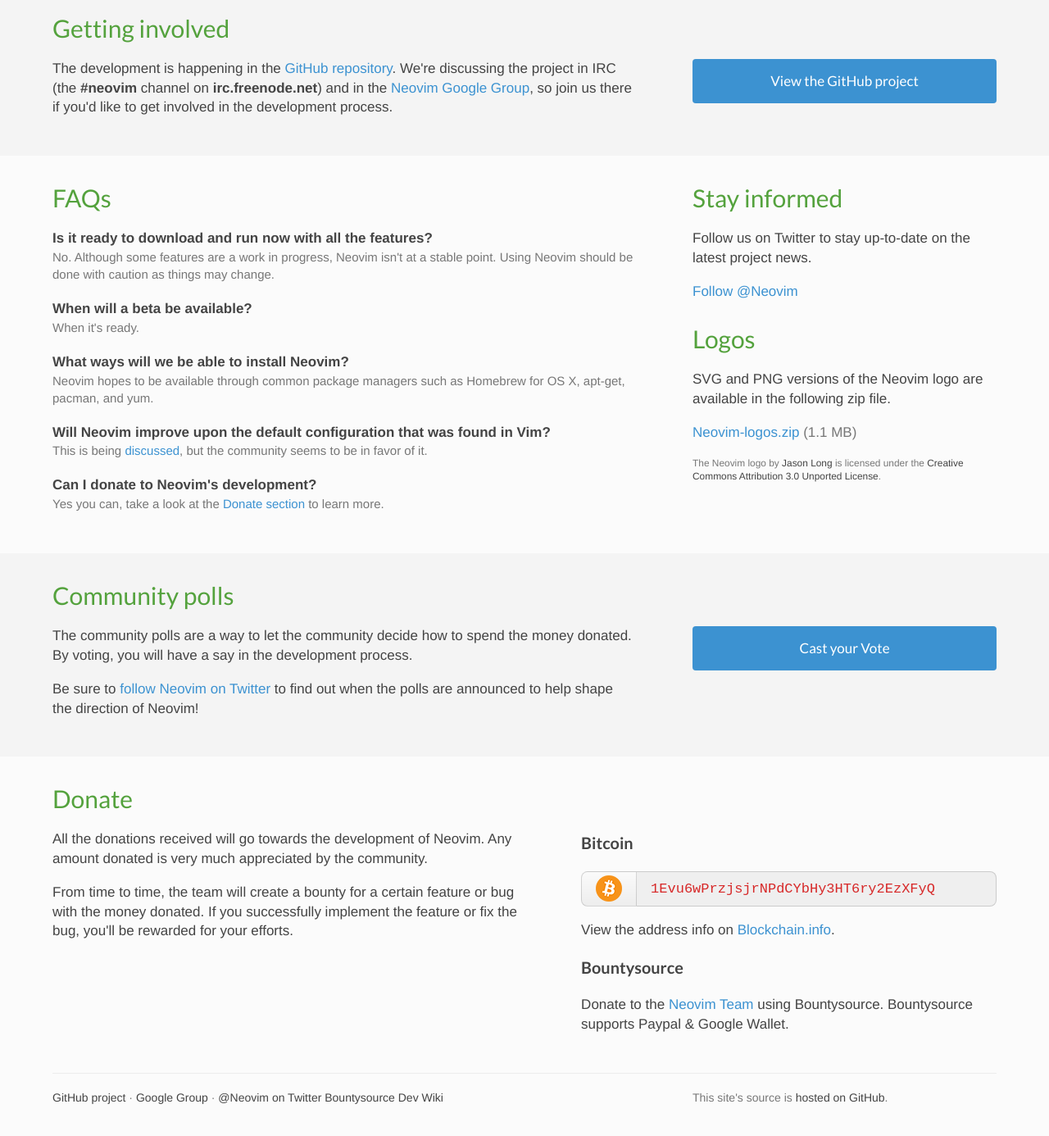
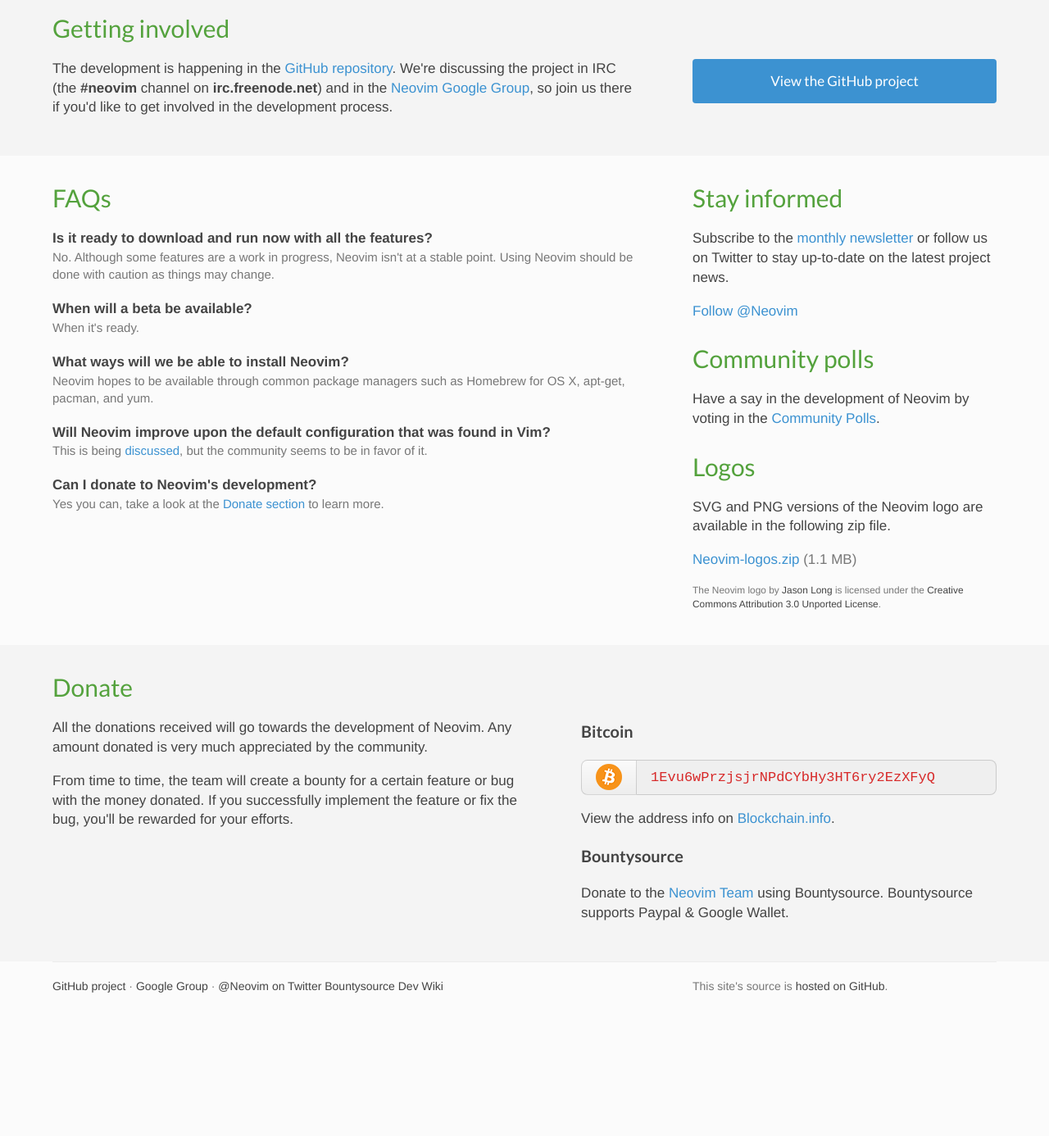
Before and after one commit to neovim/neovim.github.io, a Jekyll site: the page built from index.html, in a window 1280 px wide and 1400 px high, scrolled down 1046 px. Shown: the top 1386 px of the window at 82% size. Built offline with Jekyll 4.4.1, drawn with Linux system fonts in a browser that asks for light colours; nearby versions of some CDN libraries; comment, search, counter and statistics services are not loaded; after the commit the page ends 2310 px from its top, so only the background shows below that.

Commit message:
Move Polls section under 'Stay involved'
Also adds /news link to the Stay invovled section as well

```diff
--- a/index.html
+++ b/index.html
@@ -99,10 +99,18 @@
     <div class="col-narrow">
       <h2>Stay informed</h2>
 
-      <p>Follow us on Twitter to stay up-to-date on the latest project news.</p>
+      <p>Subscribe to the <a href="/news">monthly newsletter</a> or follow us
+      on Twitter to stay up-to-date on the latest project news.</p>
 
       <a href="https://twitter.com/Neovim" class="twitter-follow-button" data-show-count="false" data-size="large">Follow @Neovim</a>
       <script>!function(d,s,id){var js,fjs=d.getElementsByTagName(s)[0],p=/^http:/.test(d.location)?'http':'https';if(!d.getElementById(id)){js=d.createElement(s);js.id=id;js.src=p+'://platform.twitter.com/widgets.js';fjs.parentNode.insertBefore(js,fjs);}}(document, 'script', 'twitter-wjs');</script>
+
+      <h2>Community polls</h2>
+
+      <p>
+      Have a say in the development of Neovim by voting in the
+      <a href="/polls/">Community Polls</a>.
+      </p>
 
       <h2>Logos</h2>
 
@@ -116,30 +124,6 @@
 </section>
 
 <section class="front-section shaded">
-    <div class="container">
-        <h2 id="polls">Community polls</h2>
-
-        <div class="col-wide">
-            <p>
-            <p>
-                The community polls are a way to let the community decide how
-                to spend the money donated. By voting, you will have a say in
-                the development process.
-            </p>
-            <p>
-                Be sure to
-                <a href="http://twitter.com/Neovim">follow Neovim on Twitter</a>
-                to find out when the polls are announced to help shape the
-                direction of Neovim!
-            </p>
-        </div>
-        <div class="col-narrow">
-            <p><a href="/polls/" class="btn full-width">Cast your Vote</a></p>
-        </div>
-    </div>
-</section>
-
-<section class="front-section">
   <div class="container">
     <h2 id="donate">Donate</h2>
 
```
